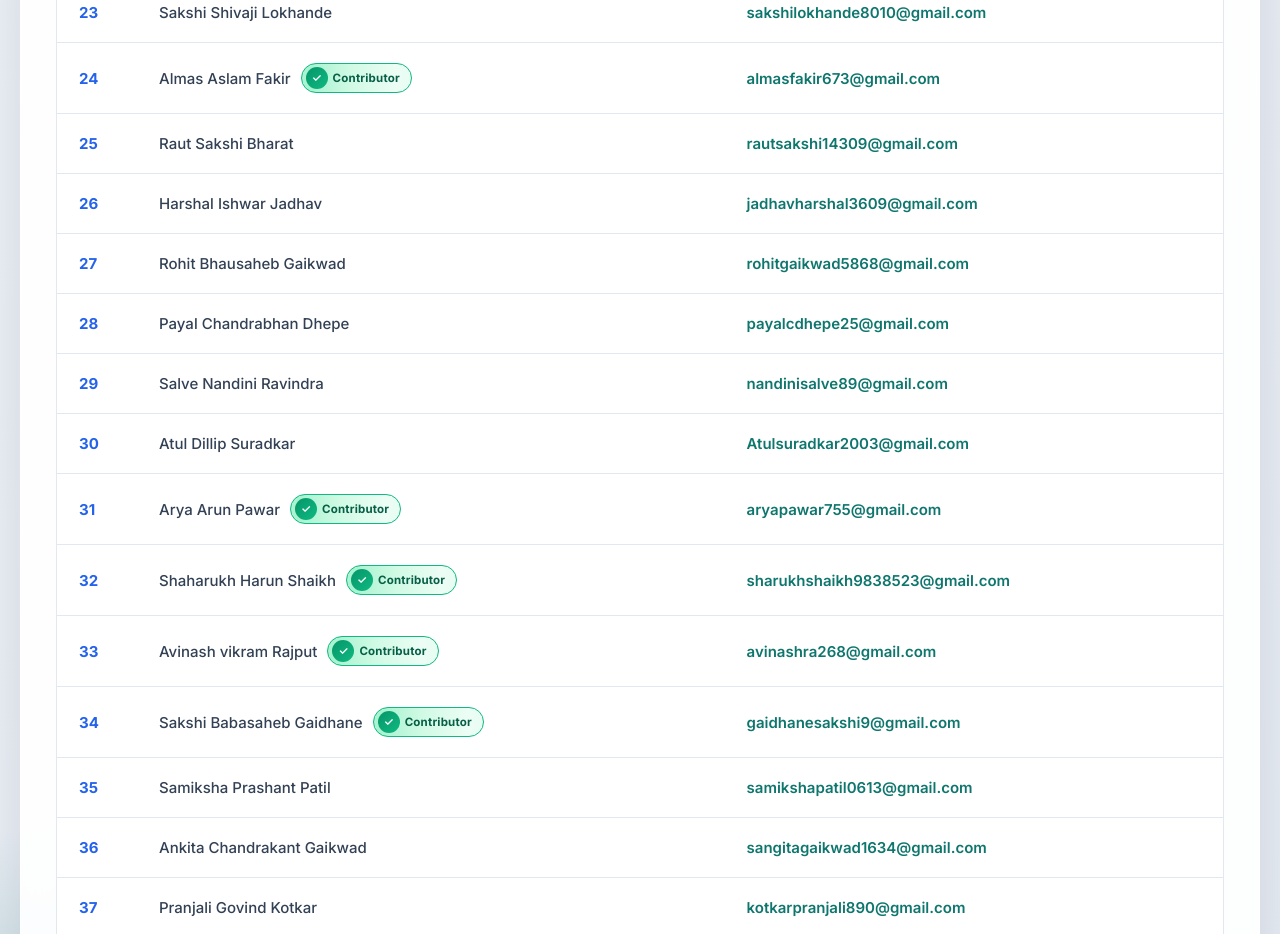
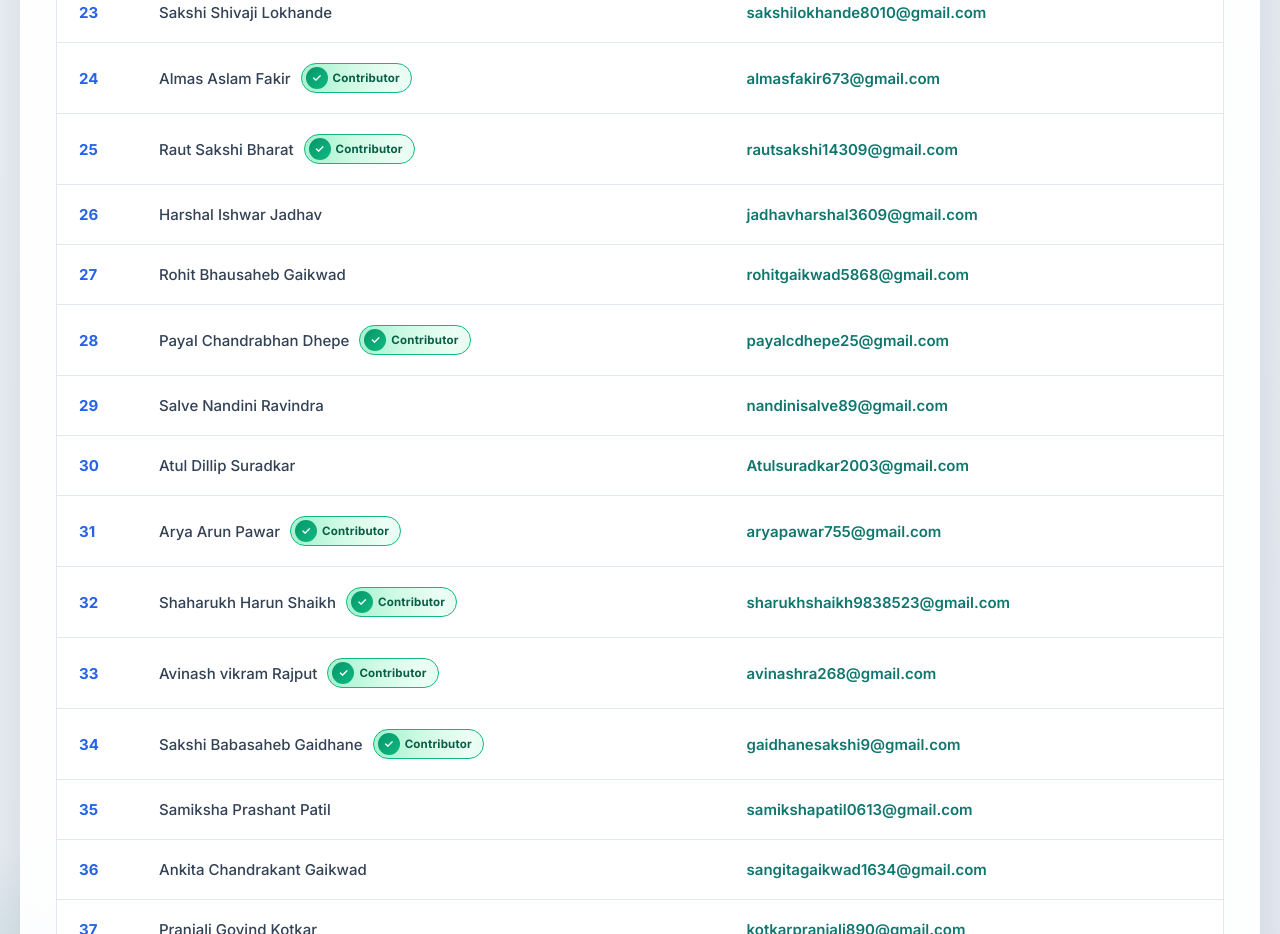
Before and after one commit to internstudio/InternStudio-AI-Launchpad-Program-May-2026, a plain HTML site: page index.html in a window 1280 px wide. Shown: the part 2590-3524 px from the top of the page. Drawn offline with Linux system fonts and the light colour scheme.

Commit message:
Update index.html

```diff
--- a/index.html
+++ b/index.html
@@ -775,7 +775,8 @@
       },
       {
         name: "Raut Sakshi Bharat",
-        email: "rautsakshi14309@gmail.com"
+        email: "rautsakshi14309@gmail.com",
+        isContributer: true
       },
       {
         name: "Harshal Ishwar Jadhav",
@@ -787,7 +788,8 @@
       },
       {
         name: "Payal Chandrabhan Dhepe",
-        email: "payalcdhepe25@gmail.com"
+        email: "payalcdhepe25@gmail.com",
+        isContributer: true
       },
       {
         name: "Salve Nandini Ravindra",
```
